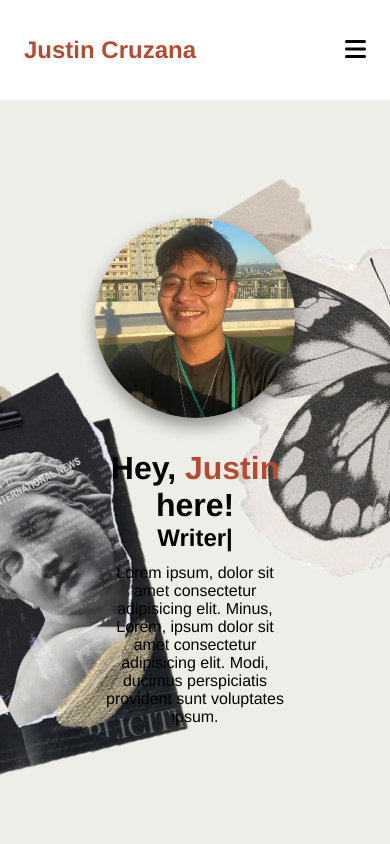
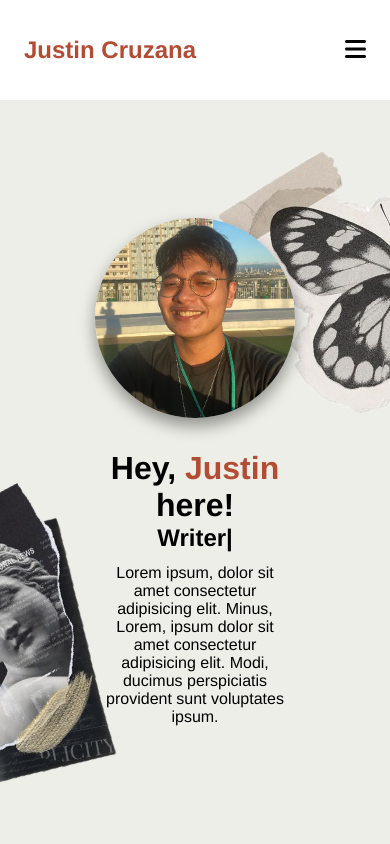
Before and after one commit to pkWafuuu/freelance-eportfolio, a React (Create React App) app: page / in a window 390 px wide. Shown: the top 844 px of the page. Built offline with nearby package versions, Linux system fonts and the light colour scheme.

Commit message:
feat: fix style on breakpoints

```diff
--- a/src/css/landing.css
+++ b/src/css/landing.css
@@ -82,12 +82,24 @@ header {
 		text-align: center;
 		margin-top: 32px;
 	}
+	.collage__bg1 {
+		height: 450px;
+		transform: translateX(-270px);
+	}
+	.collage__bg2 {
+		height: 400px;
+		transform: translateX(200px) rotate(-10deg);
+	}
 }
 
 @media (max-width:780px) {
 	.header__picture--wrapper {
 		width: 250px;
 		height: 250px;
+	}
+	.collage__bg1 {
+		height: 400px;
+		transform: translateX(-270px) rotate(-20deg);
 	}
 }
 
@@ -99,4 +111,12 @@ header {
 	.header__picture{
 		padding-bottom: 300px;
 	}
+	.collage__bg1 {
+		height: 380px;
+		transform: translateX(-270px) rotate(-20deg);
+	}
+	.collage__bg2 {
+		height: 370px;
+		transform: translateX(200px) rotate(-10deg);
+	}
 }
--- a/src/css/nav.css
+++ b/src/css/nav.css
@@ -68,7 +68,7 @@ button {
 	display: flex;
 	align-items: center;
 	justify-content: center;
-	animation: entry-from-right 1000ms ease
+	animation: entry-from-right 500ms ease
 }
 
 .menu__exit {
```
